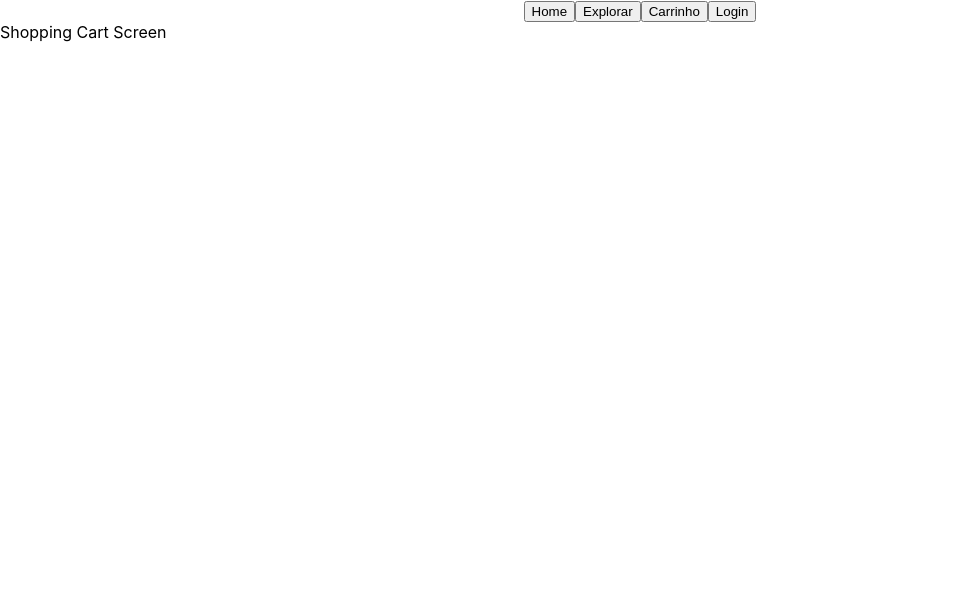
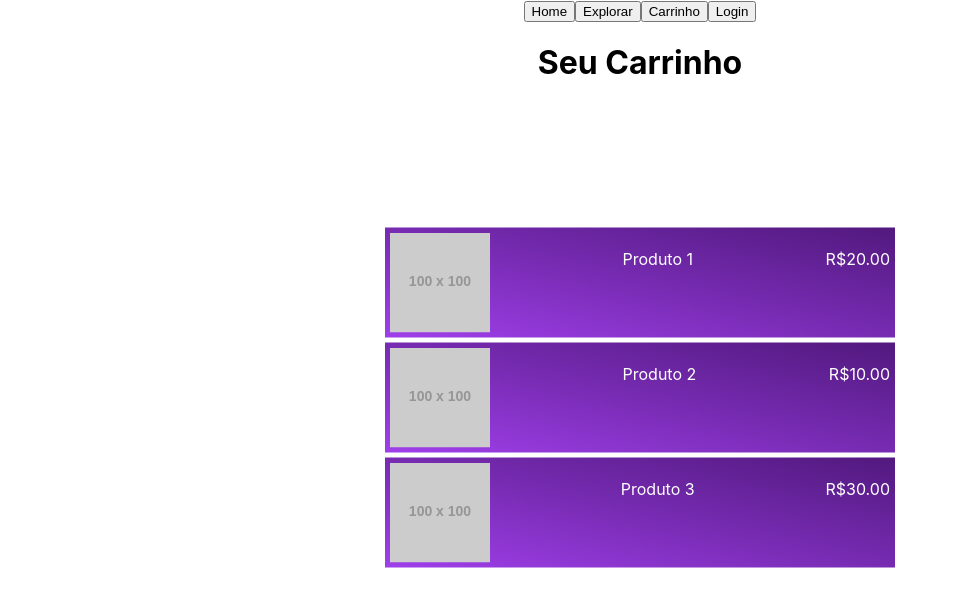
Before and after one commit to UnBArqDsw2021-2/2021.2_G7_PartyRent_Frontend, a React (Vite) app: page /cart in a window 1280 px wide. Shown: the top 606 px of the page, without its empty margins (0-957 px from the left). Built offline with nearby package versions, Linux system fonts and the light colour scheme.

Commit message:
style: adding CartItem and styles
Co-authored-by: <jbisinotti> <victormax2006@gmail.com>

```diff
--- a/src/App.tsx
+++ b/src/App.tsx
@@ -3,7 +3,7 @@ import { Route, BrowserRouter, Routes } from 'react-router-dom';
 import Home from './components/Home';
 import Products from "./components/Product/Products";
 import NavigationBar from './components/NavigationBar';
-import ShoppingCart from './components/ShoppingCart';
+import ShoppingCart from './components/ShoppingCart/ShoppingCart';
 import Login from './Login/Login';
 import Register from './Login/Register';
 import ProductDetail from './components/Product/ProductDetail';
--- a/src/components/Product/styles.css
+++ b/src/components/Product/styles.css
@@ -18,7 +18,7 @@
   width: 170px;
   padding: 15px;
   opacity: 0.8;
-  background-image: linear-gradient(to right top, #9f3fea, #8b35ce, #772bb2, #642298, #52197e);  width: 170px;
+  background-image: linear-gradient(to right top, #9f3fea, #8b35ce, #772bb2, #642298, #52197e);
   box-shadow: 5px 5px 5px 1px grey;
 
   font-family: 'Roboto', sans-serif;
@@ -51,9 +51,9 @@
 .product-detail-text {
   display: inline-block;
   height: 300px;
-  width: 400px;
+  width: 170px;
   padding: 15px;
-  background-image: linear-gradient(to right top, #9f3fea, #8b35ce, #772bb2, #642298, #52197e);  width: 170px;
+  background-image: linear-gradient(to right top, #9f3fea, #8b35ce, #772bb2, #642298, #52197e);
 
   font-family: 'Roboto', sans-serif;
   color: white;
--- /dev/null
+++ b/src/components/ShoppingCart/CartItem.tsx
@@ -0,0 +1,28 @@
+import React from 'react';
+
+interface Props {
+    name: string;
+    value: string;
+    quantity: Number;
+}
+
+interface State {
+
+}
+
+class CartItem extends React.Component<Props, State> {
+    render() {
+        return(
+            <div className='cart-item'>
+                <img
+                    src="https://via.placeholder.com/100"
+                    alt="placeholder"
+                />
+                <p>{this.props.name}</p>
+                <p>R${this.props.value}</p>
+            </div>
+        );
+    }
+}
+
+export default CartItem;
--- a/src/components/ShoppingCart.tsx
+++ b/src/components/ShoppingCart/ShoppingCart.tsx
@@ -1,5 +1,6 @@
 import React from 'react';
-
+import CartItem from './CartItem';
+import './styles.css';
 
 class ShoppingCart extends React.Component<{}, {qtd: number}> {
     constructor(props: any){
@@ -25,7 +26,14 @@ class ShoppingCart extends React.Component<{}, {qtd: number}> {
     render() {
         return (
             <div>
-                Shopping Cart Screen
+                <header className="cart-header">
+                    <h1>Seu Carrinho</h1>
+                </header>
+                <div className='shopping-cart'>
+                    <CartItem name='Produto 1' value='20.00' quantity={1}/>
+                    <CartItem name='Produto 2' value='10.00' quantity={2}/>
+                    <CartItem name='Produto 3' value='30.00' quantity={1}/>
+                </div>
             </div>
         );
     }
--- /dev/null
+++ b/src/components/ShoppingCart/styles.css
@@ -0,0 +1,21 @@
+.cart-header {
+    text-align: center;
+}
+
+.shopping-cart {
+    position: fixed;
+    top: 50%;
+    left: 50%;
+    transform: translate(-50%, -50%);
+}
+
+.cart-item {
+    height: 100px;
+    width: 500px;
+    margin-bottom: 5px;
+    padding: 5px;
+    display: flex;
+    justify-content: space-between;
+    color: white;
+    background-image: linear-gradient(to right top, #9f3fea, #8b35ce, #772bb2, #642298, #52197e);
+}
```
